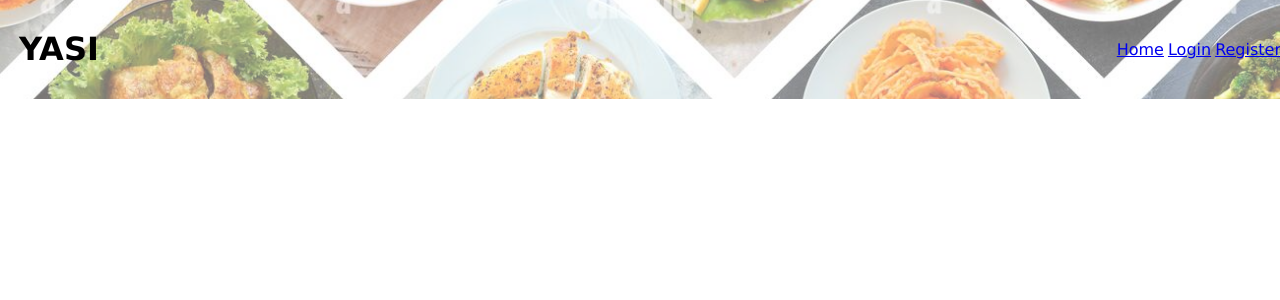
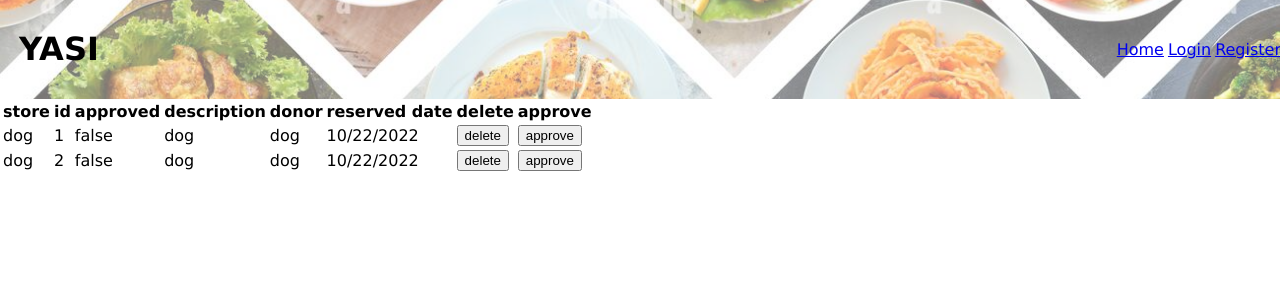
Before and after one commit to zychin2000/CS157C-team11, a React (Create React App) app in the folder frontend/: page /yasiappointments in a window 1280 px wide. Shown: the top 300 px of the page. Built offline with nearby package versions, Linux system fonts and the light colour scheme.

Commit message:
Started donor related things

```diff
--- a/frontend/src/pages/YasiAppointments.js
+++ b/frontend/src/pages/YasiAppointments.js
@@ -3,15 +3,54 @@ import { React, useEffect, useState } from 'react';
 import { Link } from "react-router-dom";
 import NavBar from '../components/Navbar';
 
+
+const appointments =
+//get scheduled appointment appointments
+//placeholder
+ [{store_name: "dog", id: 1, approved: "false",description:"dog",donor:"dog", reserved_date: "10/22/2022"},
+{store_name: "dog", id: 2, approved: "false",description:"dog",donor:"dog", reserved_date: "10/22/2022"}]
+
 function YasiAppointments (props){
     //define constants or functionalities in here
+    function del(id){
+      //Add in delete from db
+    }
+
+    function approve(id){
+      //add in function to approve/unapprove
+    }
 
 
 return(
   //TBD: After the navbar here, display options for a logged in user
-  <div>
+  <div className= "YasiAppointments">
     <NavBar />
-
+    <table>
+        <tr>
+          <th>store</th>
+          <th>id</th>
+          <th>approved</th>
+          <th>description</th>
+          <th>donor</th>
+          <th>reserved date</th>
+          <th>delete</th>
+          <th>approve</th>
+        </tr>
+        {appointments.map((val, key) => {
+          return (
+            <tr key={key}>
+              <td>{val.store_name}</td>
+              <td>{val.id}</td>
+              <td>{val.approved}</td>
+              <td>{val.description} </td>
+              <td>{val.donor}</td>
+              <td>{val.reserved_date}</td>
+              <td><button onClick={del(val.id)}>delete </button></td>
+              <td><button onClick={approve(val.id)}>approve </button></td>
+            </tr>
+          )
+        })}
+      </table>
 
   </div>
 );
--- a/frontend/src/pages/YasiDonorSchedule.js
+++ b/frontend/src/pages/YasiDonorSchedule.js
@@ -1,16 +1,43 @@
 import { React, useEffect, useState } from 'react';
 import { Link } from "react-router-dom";
 import NavBar from '../components/Navbar';
-
 function YasiDonorSchedule (props){
     //define constants or functionalities in here
     //perhaps, this is where we ought to divert?
+    const [description, setDescription] = useState('');
+    const [date, setDate] = useState('');
+    const [store, setStore] = useState('');
 
+
+    const submit = (event) => {
+      //insert into schedule_donation
+      event.preventDefault();
+      //something here to look for user
+    }
 return(
   //TBD: After the navbar here, display options for a logged in user
   <div>
     <NavBar />
+    <form>
 
+        <table className="donationForm">
+          <tr>
+            <td><label for="Donation Description">Donation Description </label></td>
+          <textarea value={description} onChange={(e) => setDescription(e.target.value)} rows = {10} cols = {50} />
+          </tr>
+          <tr>
+            <td><label for="date">Appointment date </label></td>
+            <td><input type="text" name="appointment" value={date} onChange={(e) => setDate(e.target.value)}/></td>
+          </tr>
+          <tr>
+            <td><label for="store">Store Name</label></td>
+            <td><input type="text" name="store" value={store} onChange={(e) => setStore(e.target.value)}/></td>
+          </tr>
+          <tr>
+            <td><br /><input type="submit" value="Submit" /></td>
+          </tr>
+        </table>
+      </form>
 
   </div>
 );
```
Also changed, not shown: 1 other file (tests, documents, lock files or other folders).
